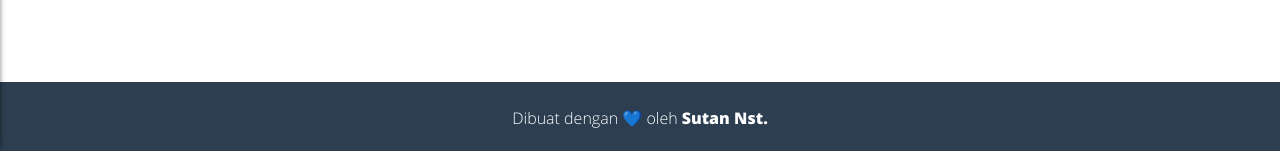
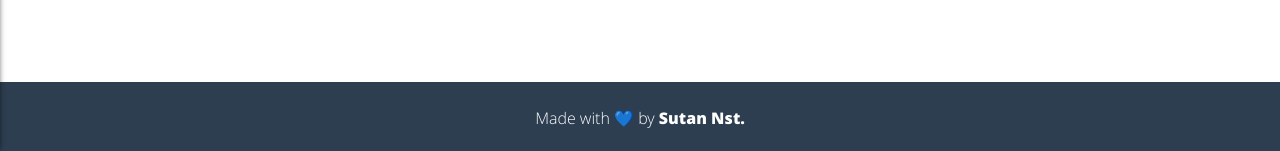
Before and after one commit to sgnzst/sgnzst.github.io, a Jekyll site: the page built from index.html, in a window 1280 px wide and 900 px high, scrolled down 1819 px. Shown: the part 746-897 px from the top of the window. Built offline with Jekyll 4.4.1, drawn with Linux system fonts in a browser that asks for light colours.

Commit message:
modified footer and permalink

```diff
--- a/_config.yml
+++ b/_config.yml
@@ -21,7 +21,7 @@
 # Build settings
 markdown: kramdown
 highlighter: rouge
-permalink: /blog/:title/
+permalink: /:title/
 
 # html minify
 compress_html:
--- a/_includes/footer.html
+++ b/_includes/footer.html
@@ -1,4 +1,4 @@
 <footer>
-  <p>Dibuat dengan <a href="#mylove">💙</a> oleh <a href="#me"><b>Sutan Nst.</b></a></p>
+  <p>Made with <a href="#love">💙</a> by <a href="#me"><b>Sutan Nst.</b></a></p>
 </footer>
 <script src="{{ "/assets/js/main.min.js" | prepend: site.baseurl }}"></script>
```
